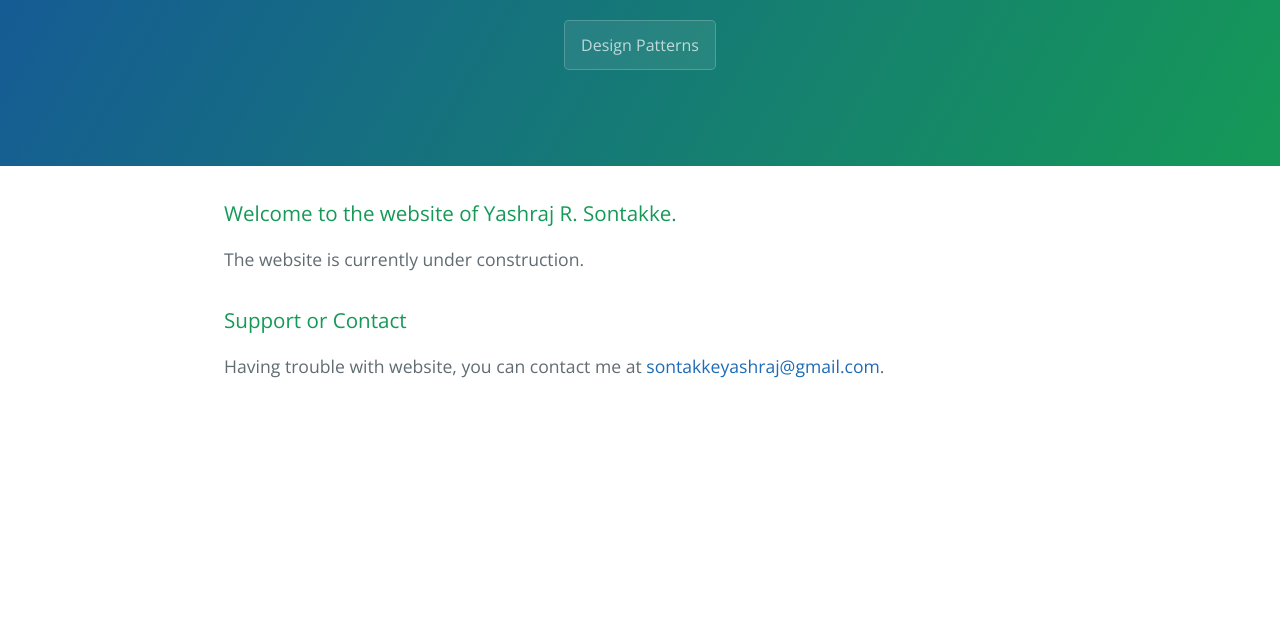
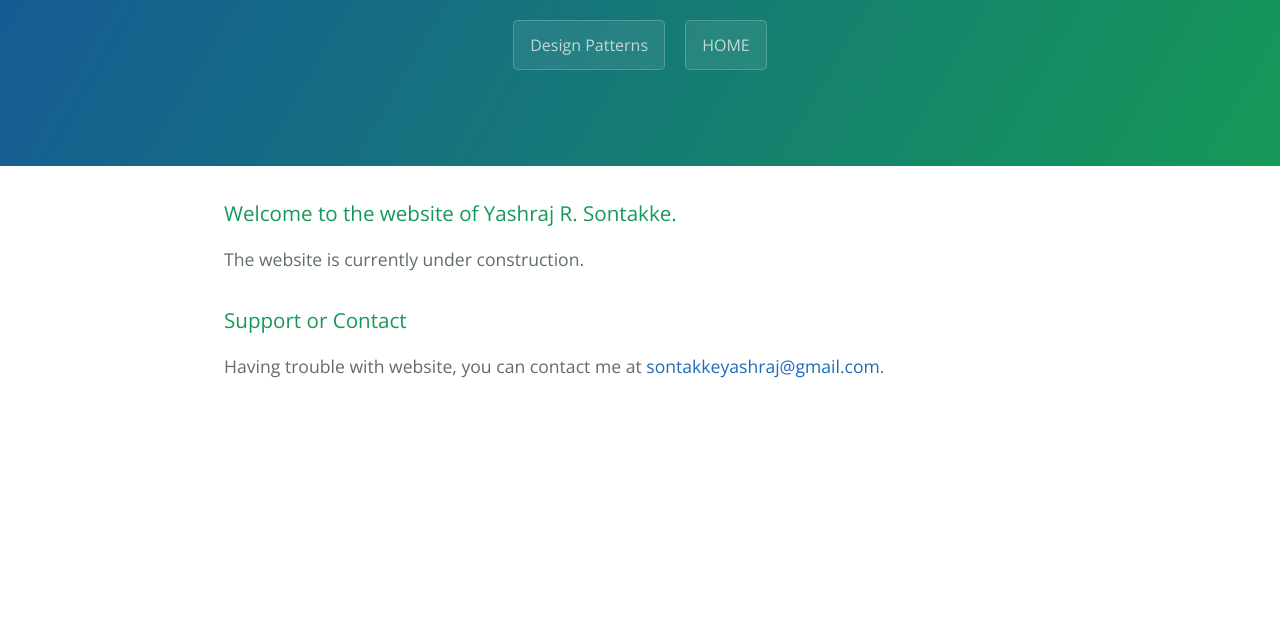
Before and after one commit to yashrajrs/yashrajrs.github.io, a plain HTML site: page index.html in a window 1280 px wide. Shown: the part 170-800 px from the top of the page. Drawn offline with nearby package versions, Linux system fonts and the light colour scheme.

Commit message:
Update index.html

```diff
--- a/index.html
+++ b/index.html
@@ -14,6 +14,7 @@
       <h1 class="project-name">Yashraj R. Sontakke</h1>
       <h2 class="project-tagline"></h2>
       <a href="http://www.yashrajsontakke.com/DesignPatterns/" class="btn">Design Patterns</a>
+      <a href="index.html/" class="btn">HOME</a>
     </section>
     </section>
 
```
